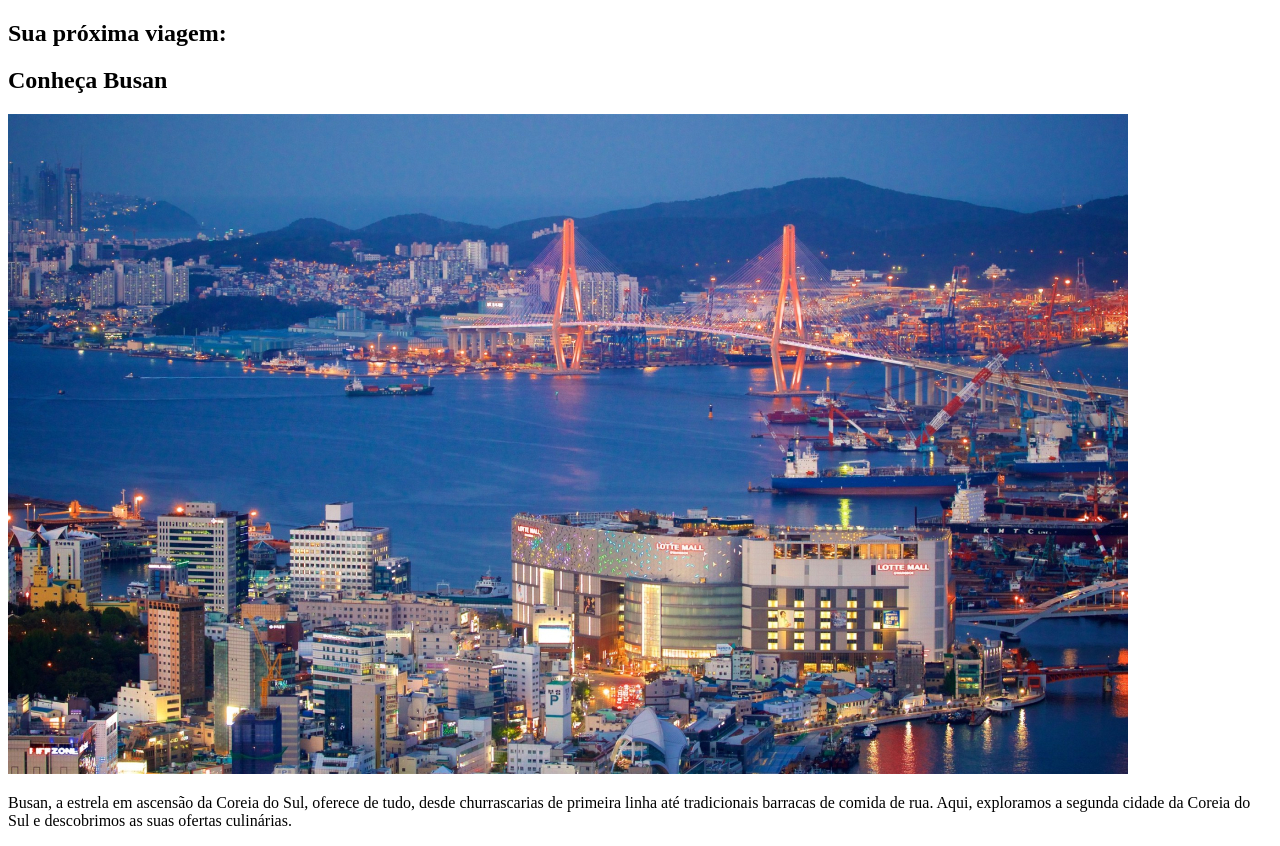
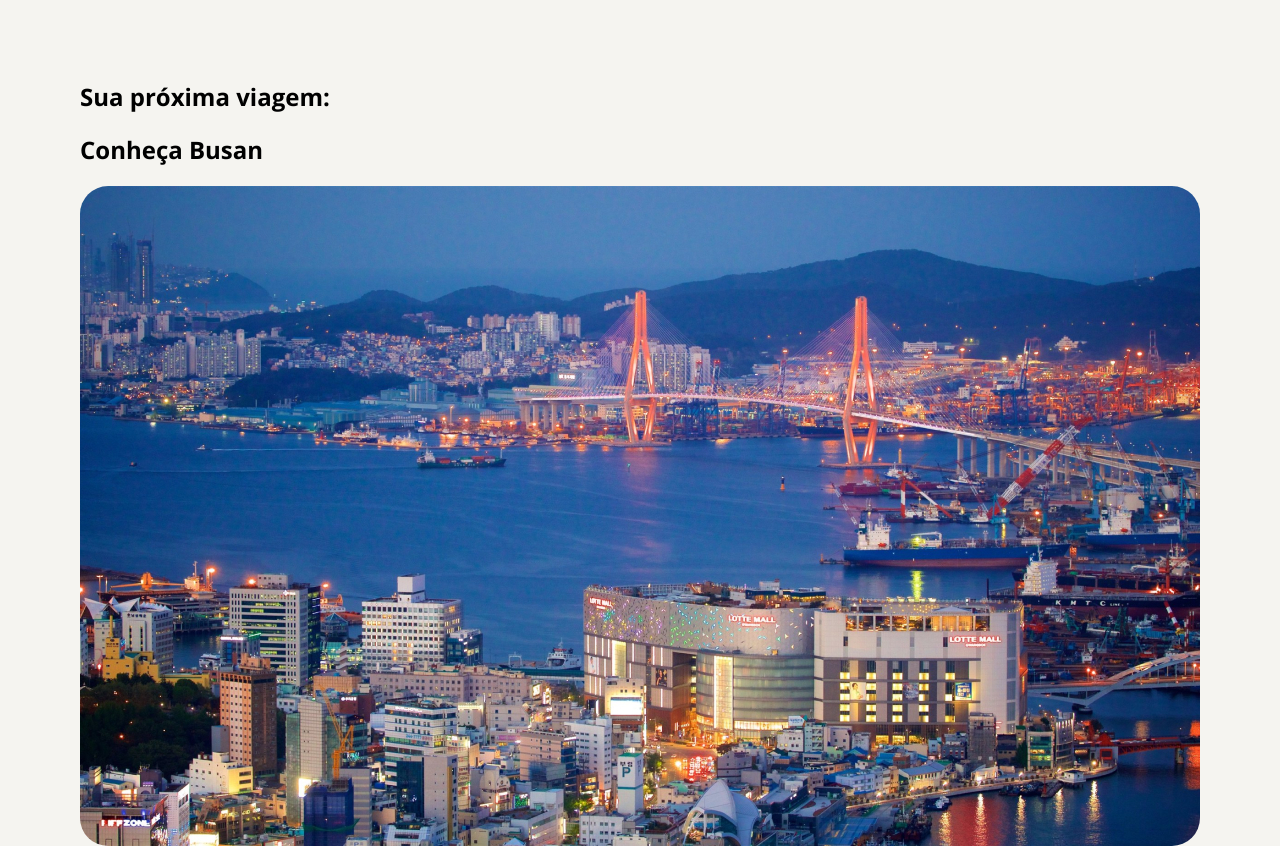
Before and after one commit to miclementi/local-turistico, a plain HTML site: page index.html in a window 1280 px wide. Shown: the top 846 px of the page. Drawn offline with nearby package versions, Linux system fonts and the light colour scheme.

Commit message:
estilo #page

```diff
--- a/index.html
+++ b/index.html
@@ -1,9 +1,15 @@
 <!DOCTYPE html>
 <html lang="pt-br">
 <head>
+  <link rel="preconnect" href="https://fonts.googleapis.com">
+  <link rel="preconnect" href="https://fonts.gstatic.com" crossorigin>
+
   <meta charset="UTF-8">
   <meta name="viewport" content="width=device-width, initial-scale=1.0">
   <title>Local Turístico</title>
+
+  <link rel="stylesheet" href="style.css">
+  <link href="https://fonts.googleapis.com/css2?family=Open+Sans:ital,wght@0,300..800;1,300..800&display=swap" rel="stylesheet">
 </head>
 <body>
   <div id="page">
--- a/style.css
+++ b/style.css
@@ -0,0 +1,18 @@
+:root {
+  font-family: "Open Sans", sans-serif;
+}
+
+body {
+  background-color: #F5F4F0;
+}
+
+#page {
+  box-sizing: border-box;
+  width: 1120px;
+  padding: 0;
+  margin: 80px auto;
+}
+
+img {
+  border-radius: 28px;
+}
```
Also changed, not shown: 2 other files.
